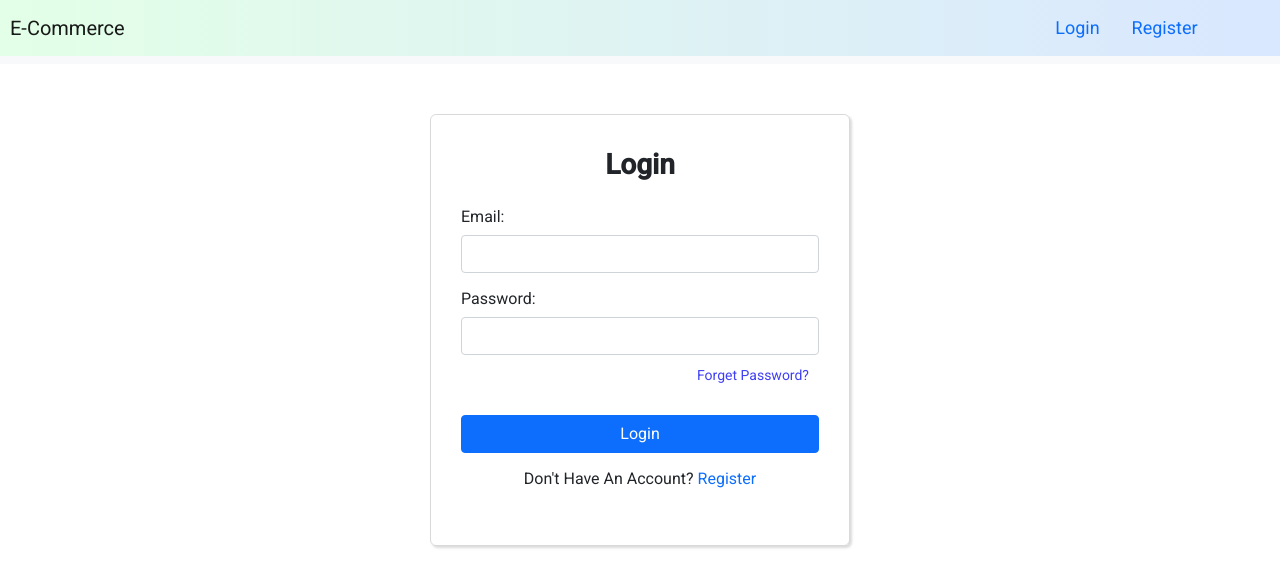
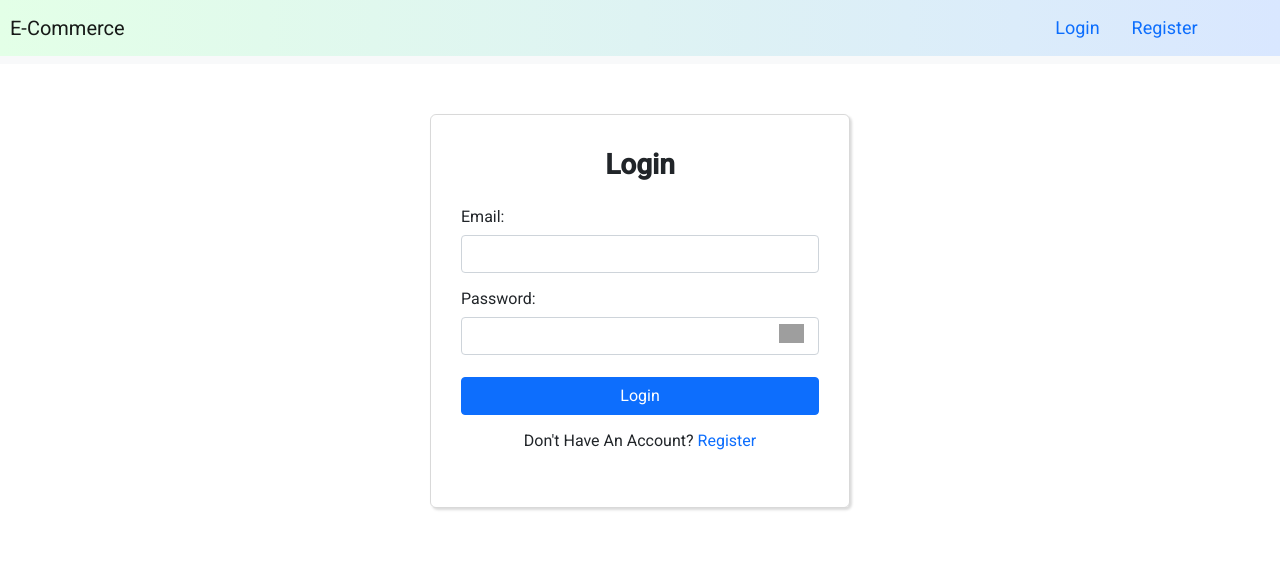
Before and after one commit to ajayshinde10000/E-commerce, an Angular app: page /auth/login in a window 1280 px wide. Shown: the top 586 px of the page. Built offline with nearby package versions, Linux system fonts and the light colour scheme; grey boxes are pictures that could not be loaded.

Commit message:
Changes Done

```diff
--- a/src/app/auth/login/login.component.css
+++ b/src/app/auth/login/login.component.css
@@ -32,6 +32,22 @@ span{
     float: right;
     cursor: pointer;
 }
+.pass{
+    position: relative;
+}
+
+.pass input{
+    position: absolute;
+}
+
+.pass img{
+    z-index: 2;
+    cursor: pointer;
+    position: absolute;
+    top:7px;
+    right: 15px;
+    width: 25px;
+}
 @media screen and (max-width: 500px) {
     .center{
         width: 90vw;
--- a/src/app/auth/login/login.component.html
+++ b/src/app/auth/login/login.component.html
@@ -4,21 +4,49 @@
     <form #loginForm="ngForm" (ngSubmit)="login(loginForm.value)">
       <div class="mb-3">
         <label for="formGroupExampleInput" class="form-label">Email:</label>
-                <input type="text" class="form-control" #email="ngModel" name="email" ngModel email required>
-                <p *ngIf="email.invalid && email.touched" class="text-danger">Enter Valid Email Address</p>
+        <input
+          type="text"
+          class="form-control"
+          #email="ngModel"
+          name="email"
+          ngModel
+          email
+          required
+        />
+        <p *ngIf="email.invalid && email.touched" class="text-danger">
+          Enter Valid Email Address
+        </p>
       </div>
       <div class="mb-3">
         <label for="formGroupExampleInput2" class="form-label">Password:</label>
-                <input type="password" class="form-control" #password="ngModel" name="password" ngModel required>
-                <p *ngIf="password.invalid && password.touched" class="text-danger">Enter Valid Password.</p>
+
+        <div class="pass">
+            <img *ngIf="passVisible==='text'" (click)="toggleImg()" src="https://img.icons8.com/ios-glyphs/30/null/hide.png"/>
+            <img *ngIf="passVisible==='password'" (click)="toggleImg()" src="https://img.icons8.com/ios-glyphs/30/null/visible--v1.png"/>
+
+            <input
+              type="{{passVisible}}"
+              class="form-control"
+              #password="ngModel"
+              name="password"
+              ngModel
+              required
+            />
+        </div>
+
+        <p *ngIf="password.invalid && password.touched" class="text-danger">
+          Enter Valid Password.
+        </p>
         <span class="forgetPass" (click)="forgetPass()">Forget Password?</span>
       </div>
 
       <button class="btn btn-primary w-100 mb-3">Login</button>
       <div class="mb-3 text-center fs-6">
-                Don't Have An Account? <a (click)="goToRegister()"> <span class="text-primary">Register</span></a>
+        Don't Have An Account?
+        <a (click)="goToRegister()">
+          <span class="text-primary">Register</span></a
+        >
       </div>
-
     </form>
   </div>
 </div>
--- a/src/app/auth/login/login.component.ts
+++ b/src/app/auth/login/login.component.ts
@@ -46,4 +46,15 @@ export class LoginComponent implements OnInit {
   forgetPass(){
     alert('Forget Password Works');
   }
+
+  passVisible:string = 'password';
+
+  toggleImg(){
+    if(this.passVisible=='password'){
+      this.passVisible = 'text'
+    }
+    else{
+      this.passVisible = 'password'
+    }
+  }
 }
--- a/src/app/auth/register/register.component.css
+++ b/src/app/auth/register/register.component.css
@@ -15,6 +15,24 @@ label{
 span{
     cursor: pointer;
 }
+
+.pass{
+    position: relative;
+}
+
+.pass input{
+    position: absolute;
+}
+
+.pass img{
+    z-index: 2;
+    cursor: pointer;
+    position: absolute;
+    top:7px;
+    right: 15px;
+    width: 25px;
+}
+
 @media screen and (max-width: 500px) {
     .center{
         width: 90vw;
@@ -26,4 +44,8 @@ span{
         padding: 30px;
         border-radius: 10px;
     }
+
+    .role mat-form-field{
+        width: 50vw;
+    }
 }
--- a/src/app/auth/register/register.component.html
+++ b/src/app/auth/register/register.component.html
@@ -17,13 +17,29 @@
                 <input type="text" class="form-control" #email="ngModel" name="email" ngModel email required>
                 <p *ngIf="email.invalid && email.touched" class="text-danger">Enter Valid Email Address</p>
             </div>
-            <div class="mb-3">
+            <div class="mb-5">
                 <label for="formGroupExampleInput2" class="form-label">Password:</label>
-                <input type="password" class="form-control" #password="ngModel" name="password" ngModel minlength="8" required>
+
+
+                <div class="pass">
+                    <img *ngIf="passVisible==='text'" (click)="toggleImg()" src="https://img.icons8.com/ios-glyphs/30/null/hide.png"/>
+                    <img *ngIf="passVisible==='password'" (click)="toggleImg()" src="https://img.icons8.com/ios-glyphs/30/null/visible--v1.png"/>
+
+                    <input
+                      type="{{passVisible}}"
+                      class="form-control"
+                      #password="ngModel"
+                      name="password"
+                      ngModel
+                      required
+                    />
+                </div>
+
+                <!-- <input type="password" class="form-control" #password="ngModel" name="password" ngModel minlength="8" required> -->
                 <p *ngIf="password.invalid && password.touched || password.errors?.['minlength']" class="text-danger">Enter Valid Password. Password Required minimum 8 Characters</p>
             </div>
 
-            <div class="mb-3">
+            <div class="mb-3 role">
                 <form>
                     <mat-form-field appearance="fill">
                       <mat-label>Select Role</mat-label>
--- a/src/app/auth/register/register.component.ts
+++ b/src/app/auth/register/register.component.ts
@@ -95,4 +95,15 @@ export class RegisterComponent implements OnInit {
   goToLogin(){
       this.router.navigate(['auth/login']);
   }
+
+  passVisible:string = 'password';
+
+  toggleImg(){
+    if(this.passVisible=='password'){
+      this.passVisible = 'text'
+    }
+    else{
+      this.passVisible = 'password'
+    }
+  }
 }
--- a/src/app/header/header.component.ts
+++ b/src/app/header/header.component.ts
@@ -20,6 +20,7 @@ export class HeaderComponent implements OnInit {
   isLogin:boolean = false;
 
   logout(){
+   this.userService.user.isLogin = false;
     this.userService.userLoginTrue.next(false);
     let arr = localStorage.getItem('users') || '[]';
     let userArr = JSON.parse(arr);
```
Also changed, not shown: src/app/header/header.component.css (line endings or trailing spaces). Lines whose indentation alone changed are shown as unchanged.
